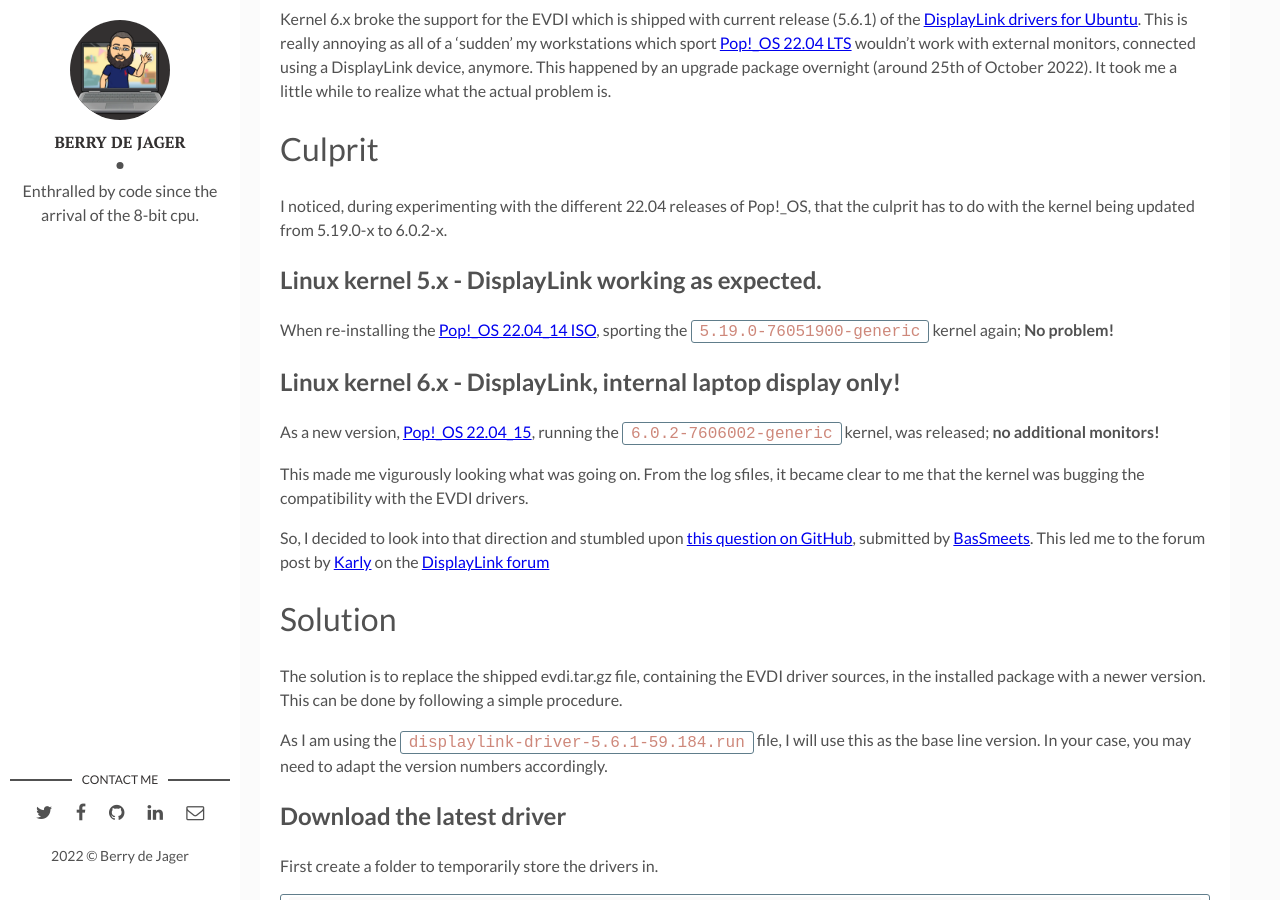
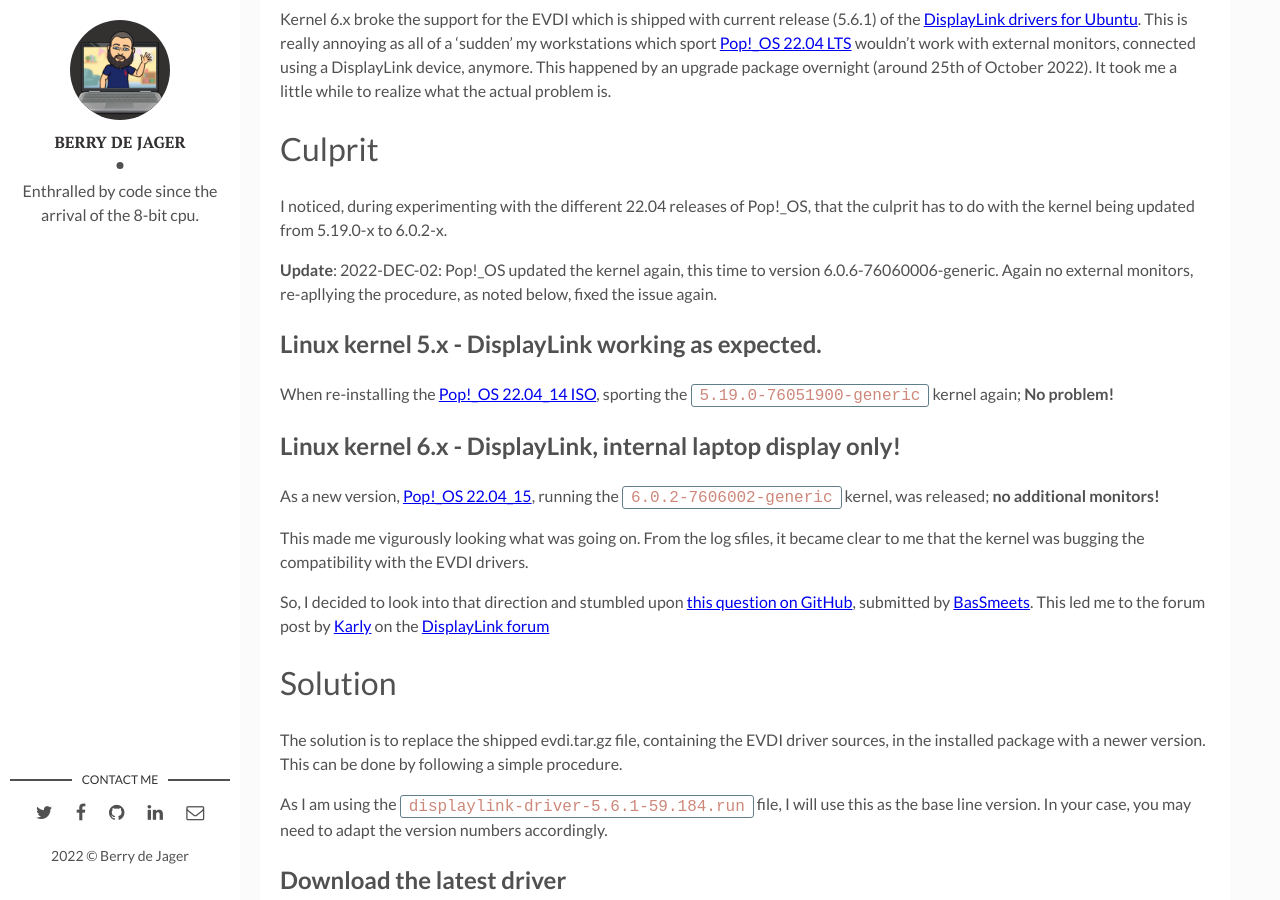
Before and after one commit to berrydejager/code, a Jekyll site: the page built from _posts/2022-10-28-Fix-DisplayLink_drivers-linux-kernel-6.markdown, in a window 1280 px wide and 900 px high, scrolled down 371 px. Built offline with Jekyll 4.4.1, drawn with Linux system fonts in a browser that asks for light colours.

Commit message:
Update 2022-10-28-Fix-DisplayLink_drivers-linux-kernel-6.markdown

```diff
--- a/_posts/2022-10-28-Fix-DisplayLink_drivers-linux-kernel-6.markdown
+++ b/_posts/2022-10-28-Fix-DisplayLink_drivers-linux-kernel-6.markdown
@@ -12,6 +12,8 @@
 # Culprit
 
 I noticed, during experimenting with the different 22.04 releases of Pop!_OS, that the culprit has to do with the kernel being updated from 5.19.0-x to 6.0.2-x.
+
+__Update__: 2022-DEC-02: Pop!_OS updated the kernel again, this time to version 6.0.6-76060006-generic. Again no external monitors, re-apllying the procedure, as noted below, fixed the issue again.
 
 ## Linux kernel 5.x - DisplayLink working as expected.
 
```
